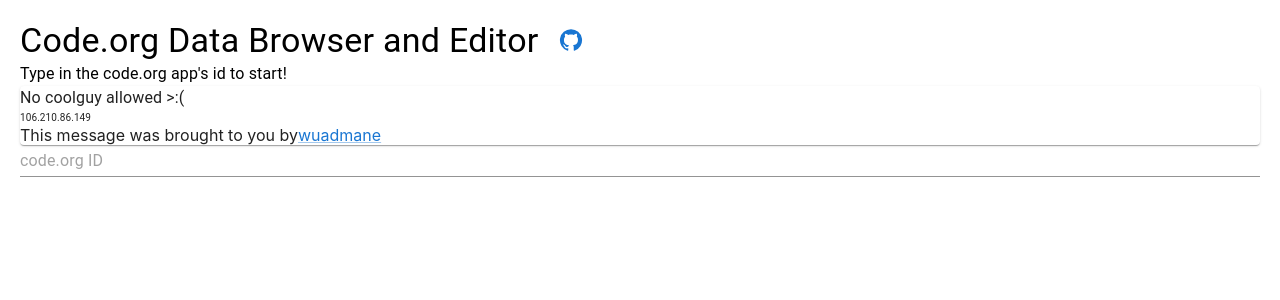
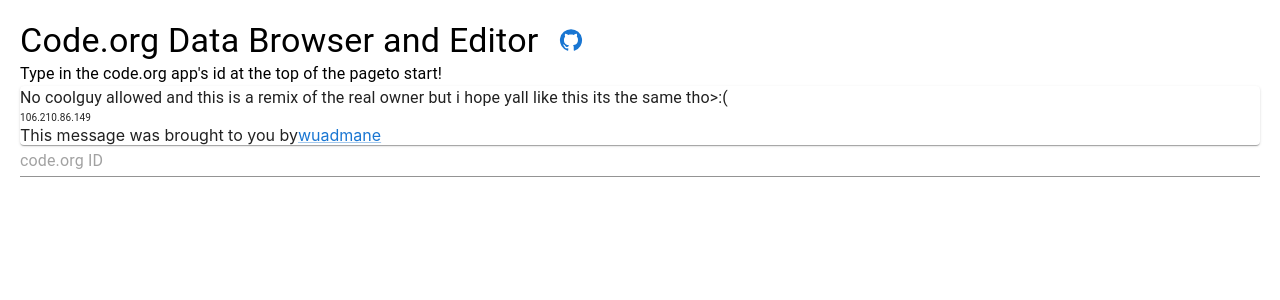
Before and after one commit to owokoyo/data-browser, a Next.js app: page / in a window 1280 px wide. Shown: the top 300 px of the page. Built offline with nearby package versions, Linux system fonts and the light colour scheme.

Commit message:
Update index.tsx

```diff
--- a/pages/index.tsx
+++ b/pages/index.tsx
@@ -82,7 +82,7 @@
 	return (
 		<>
 			<Head>
-				<title>Data Browser</title>
+				<title>Prince Browser</title>
 			</Head>
 			<div style={{ margin: 20 }}>
 				{firebaseStorage ? (
@@ -97,14 +97,14 @@
 					<>
 						<Typography variant="h4">
 							Code.org Data Browser and Editor
-							<Link style={{marginLeft: 20}} href="https://github.com/owokoyo/data-browser"><GitHubIcon/></Link>
+							<Link style={{marginLeft: 20}} href="https://github.com/jitdummy/data-browser"><GitHubIcon/></Link>
 						</Typography>
 						<Typography>
-							Type in the code.org app{"'"}s id to start!
+							Type in the code.org app{"'"}s id at the top of the pageto start!
 						</Typography>
 						<Card>
 						<Typography>
-							No coolguy allowed &gt;:(
+							No coolguy allowed and this is a remix of the real owner but i hope yall like this its the same tho&gt;:(
 						</Typography>
 						<Typography style={{fontSize: 10}}>106.210.86.149</Typography>
 						This message was brought to you by
```
